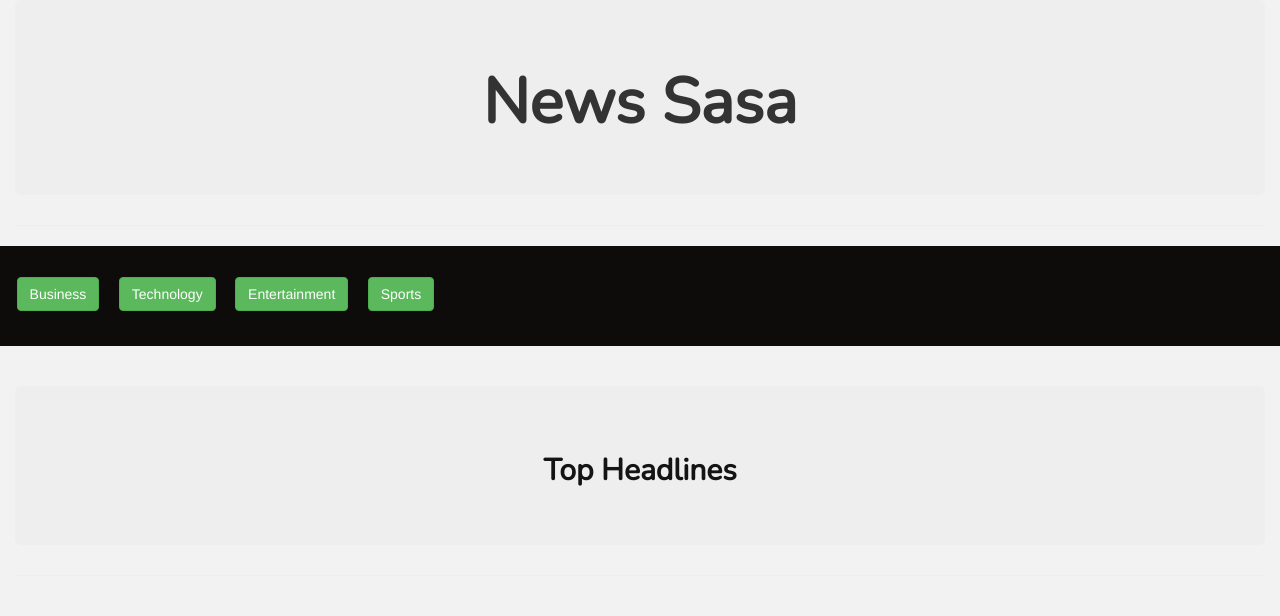
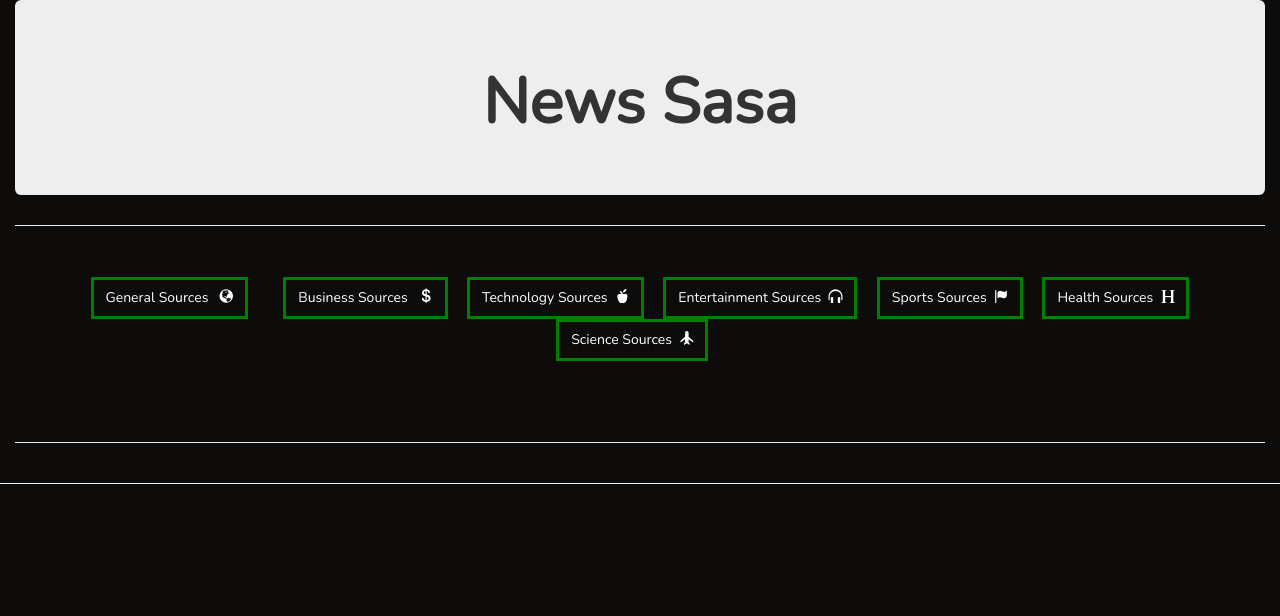
Before and after one commit to Gift-Lumumba/News-Highlight, a Flask app: template app/templates/index.html in a window 1280 px wide. Shown: the top 616 px of the page. Run offline with Flask 2, Linux system fonts and the light colour scheme; the template is opened without the code that fills it, so the values that code supplies are empty; some libraries are stand-ins or nearby versions.

Commit message:
modified application and added styling

```diff
--- a/app/main/views.py
+++ b/app/main/views.py
@@ -13,13 +13,16 @@ def index():
   #Getting articles sources
   headlines_articles = get_headlines('bbc-news')
   print(headlines_articles)
+
+  general_articles = get_sources('general')
   technology_articles = get_sources('technology')
   business_articles = get_sources('business')
   health_articles = get_sources('health')
   sports_articles = get_sources('sports')
   entertainment_articles = get_sources('entertainment')
+  science_articles = get_sources('science')
   title = 'Home - Welcome to The Most Amazing News Highlight Website'
-  return render_template('index.html', title = title, bbc_news = headlines_articles,technology = technology_articles,business = business_articles, health = health_articles, sports = sports_articles,entertainment = entertainment_articles)
+  return render_template('index.html', title = title, bbc_news = headlines_articles,general = general_articles,technology = technology_articles,business = business_articles, health = health_articles, sports = sports_articles,entertainment = entertainment_articles,science = science_articles)
 
 @main.route('/article/<id>')
 def article(id):
--- a/app/templates/base.html
+++ b/app/templates/base.html
@@ -12,5 +12,9 @@
     crossorigin="anonymous"></script>
   <script src="https://stackpath.bootstrapcdn.com/bootstrap/4.1.1/js/bootstrap.min.js" integrity="sha384-smHYKdLADwkXOn1EmN1qk/HfnUcbVRZyYmZ4qpPea6sjB/pTJ0euyQp0Mk8ck+5T"
     crossorigin="anonymous"></script>
+    <link rel="stylesheet" href="https://maxcdn.bootstrapcdn.com/bootstrap/3.3.7/css/bootstrap.min.css">
+    <script src="https://ajax.googleapis.com/ajax/libs/jquery/3.3.1/jquery.min.js"></script>
+    <script src="https://maxcdn.bootstrapcdn.com/bootstrap/3.3.7/js/bootstrap.min.js"></script>
+    <link rel="stylesheet" href="https://use.fontawesome.com/releases/v5.3.1/css/all.css" integrity="sha384-mzrmE5qonljUremFsqc01SB46JvROS7bZs3IO2EmfFsd15uHvIt+Y8vEf7N7fWAU" crossorigin="anonymous">
 
 {% endblock %}
--- a/app/templates/index.html
+++ b/app/templates/index.html
@@ -22,7 +22,7 @@
 
     <!-- Content block -->
     {% block content %}
-    <div class="container-fluid">
+    <div class="container-fluid columns">
         <div class="jumbotron">
             <h1 class="head"><b>News Sasa</b></h1>
         </div>
@@ -31,26 +31,43 @@
             <nav class="navbar navbar-black bg-black">
 
                 &nbsp;&nbsp;&nbsp;
-                    <a class="btn btn-success btn-md" data-toggle="collapse" href="#business" role="button" aria-expanded="false" aria-controls="collapseExample">Business</a>
+                <button class="btn btn-md categories" id="buttons" data-toggle="collapse" href="#general" role="button" aria-expanded="false" aria-controls="collapseExample">General Sources &nbsp;
+                        <span class="glyphicon glyphicon-globe"></span>
+                </button>
                 &nbsp; &nbsp;
 
-                    <a class="btn btn-success btn-md" data-toggle="collapse" href="#technology" role="button" aria-expanded="false" aria-controls="collapseExample">Technology</a>
+                &nbsp;&nbsp;&nbsp;
+                <button class="btn btn-md categories" id="buttons" data-toggle="collapse" href="#business" role="button" aria-expanded="false" aria-controls="collapseExample">Business Sources &nbsp;
+                        <span class="glyphicon glyphicon-usd"></span>
+                </button>
                 &nbsp; &nbsp;
 
-                    <a class="btn btn-success btn-md" data-toggle="collapse" href="#entertainment" role="button" aria-expanded="false" aria-controls="collapseExample">Entertainment</a>
+                <button class="btn btn-md categories" id="buttons" data-toggle="collapse" href="#technology" role="button" aria-expanded="false" aria-controls="collapseExample">Technology Sources &nbsp;<span class="glyphicon glyphicon-apple"></span>  </button>
                 &nbsp; &nbsp;
 
-                    <a class="btn btn-success btn-md" data-toggle="collapse" href="#sports" role="button" aria-expanded="false" aria-controls="collapseExample">Sports</a>
+                <button class="btn btn-md categories" id="buttons"  data-toggle="collapse" href="#entertainment" role="button" aria-expanded="false" aria-controls="collapseExample">Entertainment Sources &nbsp;<span class="glyphicon glyphicon-headphones"></span></button>
                 &nbsp; &nbsp;
+
+                <button class="btn btn-md categories" id="buttons" data-toggle="collapse" href="#sports" role="button" aria-expanded="false" aria-controls="collapseExample">Sports Sources &nbsp;<span class="glyphicon glyphicon-flag"></span></button>
+                &nbsp; &nbsp;
+
+                <button class="btn btn-md categories" id="buttons" data-toggle="collapse" href="#health" role="button" aria-expanded="false" aria-controls="collapseExample">Health Sources &nbsp;<span class="glyphicon glyphicon-header"></span></button>
+                &nbsp; &nbsp;
+
+                <button class="btn btn-md categories" id="buttons" data-toggle="collapse" href="#science" role="button" aria-expanded="false" aria-controls="collapseExample">Science Sources &nbsp;<span class="glyphicon glyphicon-plane"></span></button>
+                &nbsp; &nbsp;
+
             </nav>
 
         </div>
         <br>
         <br>
-            <div class="jumbotron">
-                <h3 class="top"><b>Top Headlines</b></h3>
+        <div class="navbar-content">
+            <div id="general" class="collapse">
+                <ul>
+                    {{ macro.displaySources(general)}}
+                </ul>
             </div>
-            <div class="navbar-content">
             <div id="business" class="collapse">
                 <ul>
                     {{ macro.displaySources(business)}}
@@ -71,27 +88,31 @@
                     {{ macro.displaySources(sports)}}
                 </ul>
             </div>
+            <div id="health" class="collapse">
+                <ul>
+                    {{ macro.displaySources(health)}}
+                </ul>
+            </div>
+            <div id="science" class="collapse">
+                <ul>
+                    {{ macro.displaySources(science)}}
+                </ul>
             </div>
             <hr>
-        <div class="container-fluid">
+        </div>
             <!-- Content Body -->
             <div class="row">
-                {% for info_article in bbc_news %}
+                {% for general_article in general %}
                 <div class="col-sm-4">
-                    <div class="thumbnail">
-                        <img class="card-img-top" src={{info_article.urlToImage}} alt="Card image cap">
+                    <figure class="thumbnail" style="height:179px; width:450px !important">
                         <div class="card-body">
-                            <h5 class="title"><b>{{info_article.title}}</b></h5>
-                            <p class="description"><b>Description:</b>{{info_article.description}}</p>
-                            <a href={{info_article.url}} target="blank_">Read more ...</a>
+                            <h5 class="title"><b>{{general_article.name}}</b></h5>
+                            <p class="description"><b>Description:</b>{{general_article.description}}</p>
+                            <a href={{general_article.url}} class="btn-btn info" target="blank_">Read more ...</a>
                             <br>
                             <br>
-                            <p class="date">{{info_article.publishedAt}}</p>
-                            <div class="card-footer">
-                                <p class="author">{{info_article.author}}</p>
                         </div>
-                        </div>
-                    </div>
+                    </figure>
 
                 </div>
                 {% endfor %}
@@ -106,7 +127,20 @@
         .nav{
             background:  rgb(14, 11, 11);
             padding-top: 30px;
+            text-align: center;
 
+        }
+        .columns{
+        float: center !important;
+    }
+        #buttons{
+            color: white;
+            border-radius: 0%;
+            height: 35px;
+            font-family: 'Nunito', sans-serif;
+        }
+        .categories:hover{
+            color: green !important;
         }
         .jumbotron{
             text-align: center;
@@ -120,6 +154,15 @@
         .head{
             font-family: 'Nunito', sans-serif;
             font-size: 28px;
+            color: solid black;
+        }
+        .categories{
+            border: solid green !important;
+            height: 42px !important;
+            background:  rgb(14, 11, 11);
+        }
+        .categories:hover{
+            color:  green !important;
         }
         .title{
             font-size: 17px;
@@ -139,10 +182,11 @@
             color: rgb(156, 17, 17);
         }
         body{
-        background-color: #f2f2f2;
+            background-color: rgb(14, 11, 11);
+            background-attachment: fixed;
         }
         .thumbnail {
-        width: 465px !important;
+            /* width: 465px !important; */
             margin-bottom: 30px;
             border-radius: 5px !important;
             border: 0 !important;
@@ -151,7 +195,7 @@
             cursor: pointer;
         }
         .thumbnail:hover {
-        box-shadow: 0 14px 28px rgba(0, 0, 0, 0.25), 0 10px 10px rgba(0, 0, 0, 0.22);
+            box-shadow: 0 14px 28px rgba(9, 146, 27, 0.25), 0 10px 10px rgba(0, 0, 0, 0.22);
             transform: translateY(-7px);
         }
     </style>
--- a/app/templates/macros.html
+++ b/app/templates/macros.html
@@ -11,7 +11,7 @@
                       <p style="font-weight:bold" class="name">{{sources.name}}</p>
                       <p class="description">{{sources.description | truncate(200)}}</p>
                       <div class="card-footer">
-                          <a href="/article/{{sources.id}}" class="btn btn-info">See more articles...</a>
+                          <a href="/article/{{sources.id}}" class="btn btn-info">See articles &nbsp;<span class="glyphicon glyphicon-share-alt"></span></a>
                       </div>
                   </div>
               </div>
```
Also changed, not shown: app/templates/article.html (+9 -6 lines), README.md, app/request.py (line endings or trailing spaces), 1 other file. Lines whose indentation alone changed are shown as unchanged.
